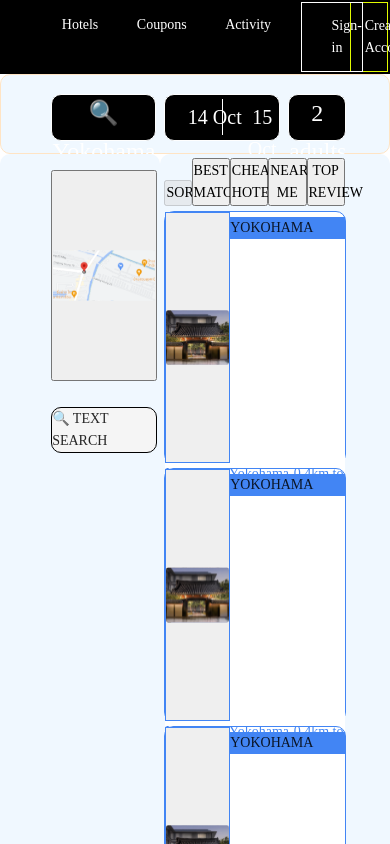
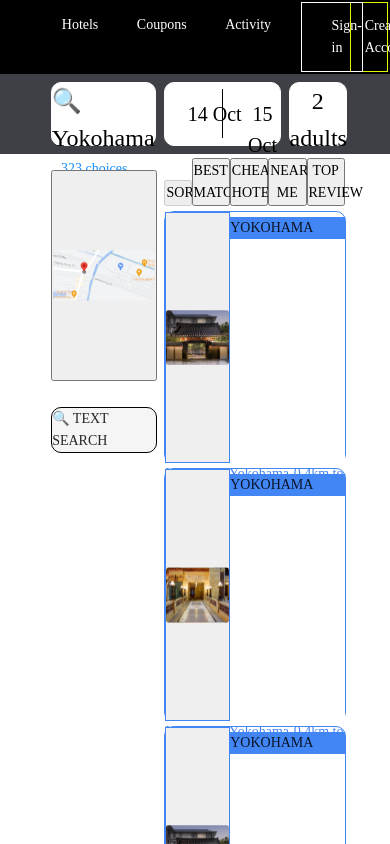
Before and after one commit to pracharapol/Project_Softarch, a React (Create React App) app: page /Hotels in a window 390 px wide. Shown: the top 844 px of the page. Built offline with nearby package versions, Linux system fonts and the light colour scheme.

Commit message:
ta responsive not finish

```diff
--- a/src/Css/Hotels.css
+++ b/src/Css/Hotels.css
@@ -82,15 +82,15 @@
 }
 .bodyhotel2 {
   /* margin-top: 50px; */
-  background-color: aliceblue;
+  background-color: #3f4045;
   width: 100%;
   height: 80px;
   position: relative;
   z-index: 3;
   /* left: calc(10%); */
-  top: 10%;
-  border-radius: 10px;
-  border: 0.1em solid bisque;
+  /* top: 10%; */
+  /* border-radius: 10px; */
+  /* border: 0.1em solid bisque; */
 }
 
 .bodyhotel2 .hotel4 {
@@ -101,26 +101,28 @@
   background-repeat: no-repeat;
   width: 27%;
   left: 13%;
-  height: 60%;
+  height: 80%;
   border-radius: 10px;
   border: 0.001em solid rgb(254, 254, 254);
-  background-color: #000000;
-  top: 25%;
+  background-color: white;
+  /* color: black; */
+  top: 10%;
 }
 
 .bodyhotel2 .hotel2 {
   /* left: 50%; */
+
   background-attachment: fixed;
   position: absolute;
   z-index: 8;
   background-repeat: no-repeat;
   width: 30%;
   left: 42%;
-  height: 60%;
+  height: 80%;
   border-radius: 10px;
   border: 0.001em solid rgb(254, 254, 254);
-  background-color: #000000;
-  top: 25%;
+  background-color: white;
+  top: 10%;
 }
 
 .bodyhotel2 .hotel2:hover {
@@ -137,11 +139,11 @@
   background-repeat: no-repeat;
   width: 15%;
   left: calc(74%);
-  height: 60%;
+  height: 80%;
   border-radius: 10px;
   border: 0.001em solid rgb(254, 254, 254);
-  background-color: #000000;
-  top: 25%;
+  background-color: white;
+  top: 10%;
 }
 .bodyhotel2 .hotel3:hover {
   background-color: rgb(33, 33, 33);
@@ -154,7 +156,8 @@
   font-size: 20px;
   position: absolute;
   left: 20%;
-  color: #fff;
+  /* color: #fff; */
+  color: black;
   top: calc(50% - 15px);
   text-align: center;
 }
@@ -162,28 +165,35 @@
   font-size: 20px;
   position: absolute;
   left: 70%;
-  color: #fff;
+  /* color: #fff; */
   top: calc(50% - 15px);
   text-align: center;
+  color: black;
 }
 .bodyhotel2 .Line {
   width: 0.5px;
   height: 80%;
   position: relative;
   left: 50%;
-  background-color: #fff;
+  background-color: black;
   top: 0%;
+  /* color: black; */
 }
 .two {
-  color: #fff;
+  color: black;
 }
 
 .hotelname {
-  color: white;
+  color: black;
+  text-align: left;
+}
+.hotelchoices {
+  text-align: left;
+  margin-left: 9%;
 }
 
 .bodyhotel3 {
-  background-color: aliceblue;
+  /* background-color: aliceblue; */
   width: 41%;
   height: 100%;
   position: absolute;
@@ -195,7 +205,7 @@
   /* float: left; */
 }
 .bodyhotel4 {
-  background-color: aliceblue;
+  /* background-color: aliceblue; */
 
   left: 41%;
   width: 59%;
@@ -213,10 +223,17 @@
   margin-top: 2%;
   margin-left: 2%;
   color: black;
+  position: sticky;
+  top: 0;
+
+  /* position: fixed; */
+  /* overflow-y: scroll; */
+  /* overflow-x: hidden; */
 }
 
 .bodyhotel4 .sorthotel .sort {
   width: 12%;
+
   /* background-color: #f5f5f5; */
 }
 .bodyhotel4 .sorthotel .bestmatch {
--- a/src/page/Hotels.tsx
+++ b/src/page/Hotels.tsx
@@ -2,6 +2,7 @@ import React from "react";
 import { Button } from "antd";
 import "../Css/Hotels.css";
 import picim from "../Css/Picture/Imagehoteljapan.svg";
+import picim2 from "../Css/Picture/Imagehoteljapan2.svg";
 import picmap from "../Css/Picture/imagemap.svg";
 import { Link } from "react-router-dom";
 import { useMediaQuery } from "react-responsive";
@@ -141,12 +142,55 @@ function Hotels() {
       <div className="bodyhotel4">
         <div className="sorthotel">
           <button className="sort" disabled>
-            SORT
+            <p
+              style={{
+                marginBottom: "0px",
+                fontSize: isIpad ? "12px" : isLargeDesktop ? "20px" : "14px",
+              }}
+            >
+              SORT
+            </p>
           </button>
-          <button className="bestmatch">BEST MATCH</button>
-          <button className="cheap">CHEAP HOTEL</button>
-          <button className="near">NEAR ME</button>
-          <button className="top">TOP REVIEW</button>
+          <button className="bestmatch">
+            <p
+              style={{
+                marginBottom: "0px",
+                fontSize: isIpad ? "12px" : isLargeDesktop ? "20px" : "14px",
+              }}
+            >
+              BEST MATCH
+            </p>
+          </button>
+          <button className="cheap">
+            <p
+              style={{
+                marginBottom: "0px",
+                fontSize: isIpad ? "12px" : isLargeDesktop ? "20px" : "14px",
+              }}
+            >
+              CHEAP HOTEL
+            </p>
+          </button>
+          <button className="near">
+            <p
+              style={{
+                marginBottom: "0px",
+                fontSize: isIpad ? "12px" : isLargeDesktop ? "20px" : "14px",
+              }}
+            >
+              NEAR ME
+            </p>
+          </button>
+          <button className="top">
+            <p
+              style={{
+                marginBottom: "0px",
+                fontSize: isIpad ? "12px" : isLargeDesktop ? "20px" : "14px",
+              }}
+            >
+              TOP REVIEW
+            </p>
+          </button>
         </div>
 
         <div className="info">
@@ -159,6 +203,23 @@ function Hotels() {
                 backgroundSize: "cover",
               }}
               src={picim}
+              alt=""
+            />
+          </button>
+          <div className="nameinfo">YOKOHAMA</div>
+          <div className="namelocation">Yokohama,Yokohama-0.4km to center</div>
+          <div className="Linebody3"></div>
+        </div>
+        <div className="info">
+          <button className="hotelImage">
+            <img
+              style={{
+                width: "100%",
+                height: "100%",
+                position: "relative",
+                backgroundSize: "cover",
+              }}
+              src={picim2}
               alt=""
             />
           </button>
```
Also changed, not shown: src/Css/Picture/Imagehoteljapan2.svg (added).
